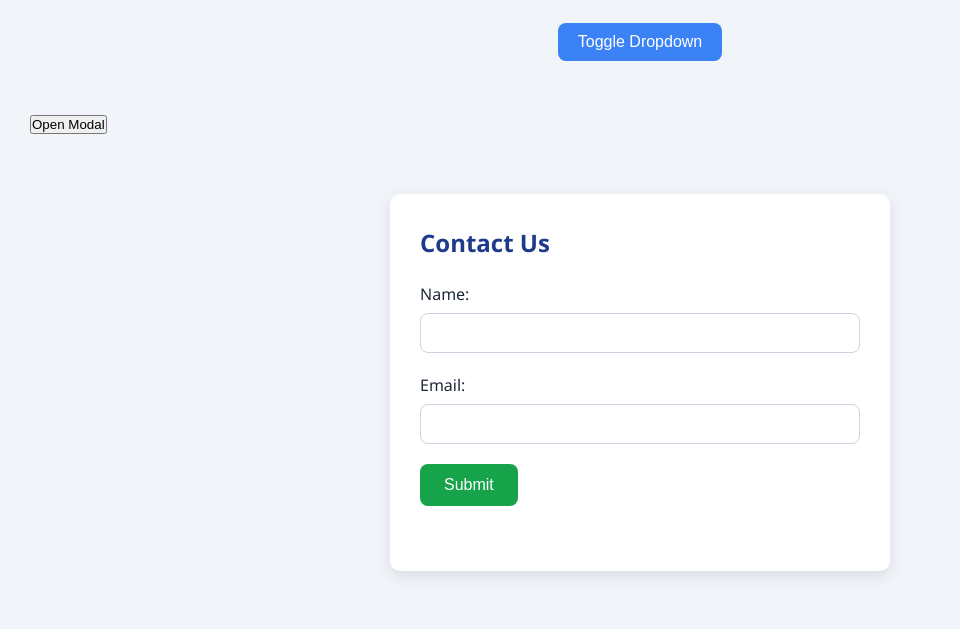
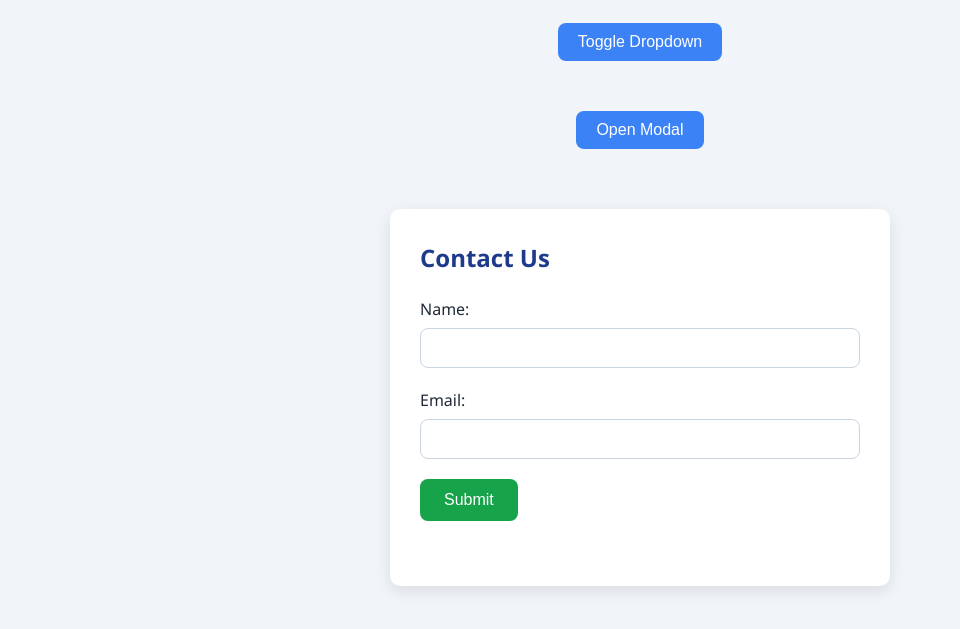
Before and after one commit to varunsainani/Task3, a plain HTML site: page index.html in a window 1280 px wide. Shown: the part 111-740 px from the top of the page, without its empty margins (0-960 px from the left). Drawn offline with Linux system fonts and the light colour scheme.

Commit message:
Refactor modal structure and enhance custom button styles for improved UI consistency

```diff
--- a/index.html
+++ b/index.html
@@ -19,11 +19,13 @@
       </div>
     </div>
 
-    <button onclick="openModal()">Open Modal</button>
-    <div id="modal" class="modal">
-      <div class="modal-content">
-        <span class="close" onclick="closeModal()">&times;</span>
-        <p>This is a modal window.</p>
+    <div class="dropdown">
+      <button onclick="openModal()" class="custom-button">Open Modal</button>
+      <div id="modal" class="modal">
+        <div class="modal-content">
+          <span class="close" onclick="closeModal()">&times;</span>
+          <p>This is a modal window.</p>
+        </div>
       </div>
     </div>
 
--- a/style.css
+++ b/style.css
@@ -58,10 +58,25 @@
     margin-bottom: 20px;
   }
 
+  .custom-button {
+    background-color: #3b82f6;
+    color: white;
+    max-width: 400px;
+    padding: 10px 20px;
+    border-radius: 8px;
+    font-size: 16px;
+    cursor: pointer;
+    transition: background-color 0.2s;
+  }
+
+  .custom-button:hover {
+    background-color: #2563eb;
+  }
+
   .modal {
     display: none;
     position: fixed;
-    z-index: 1;
+    z-index: 999;
     padding-top: 15%;
     left: 0;
     top: 0;
```
